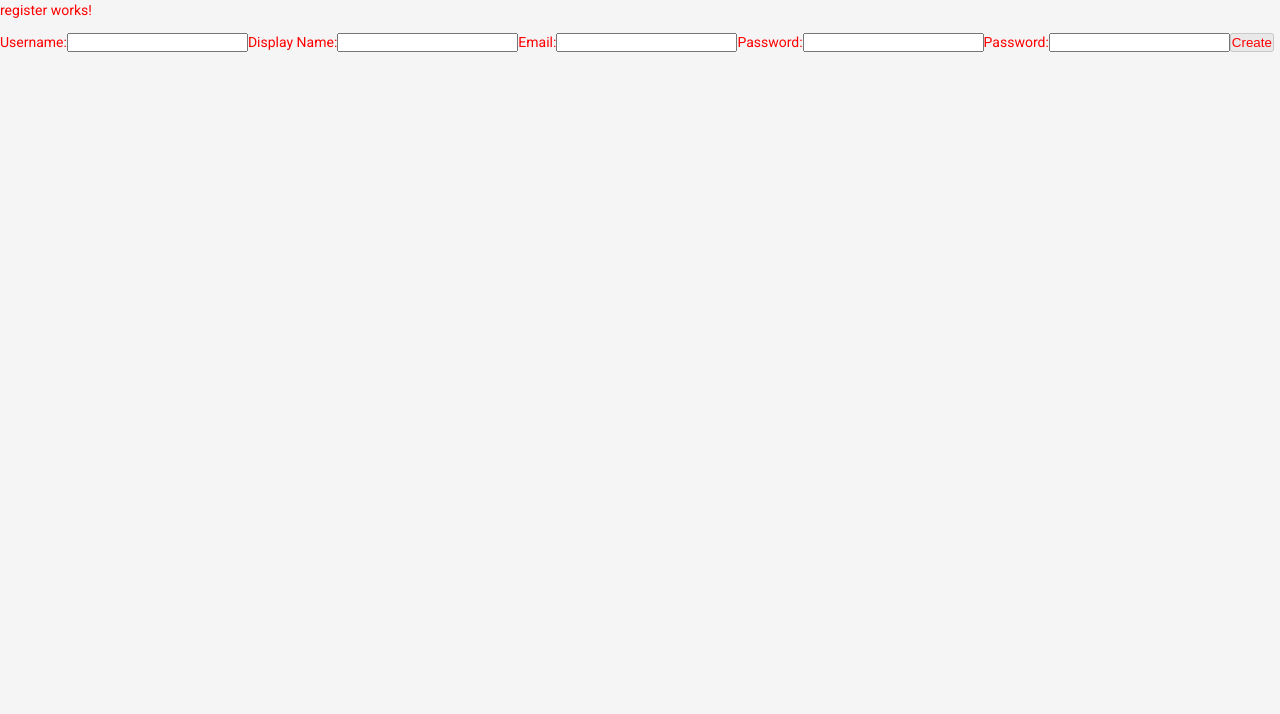
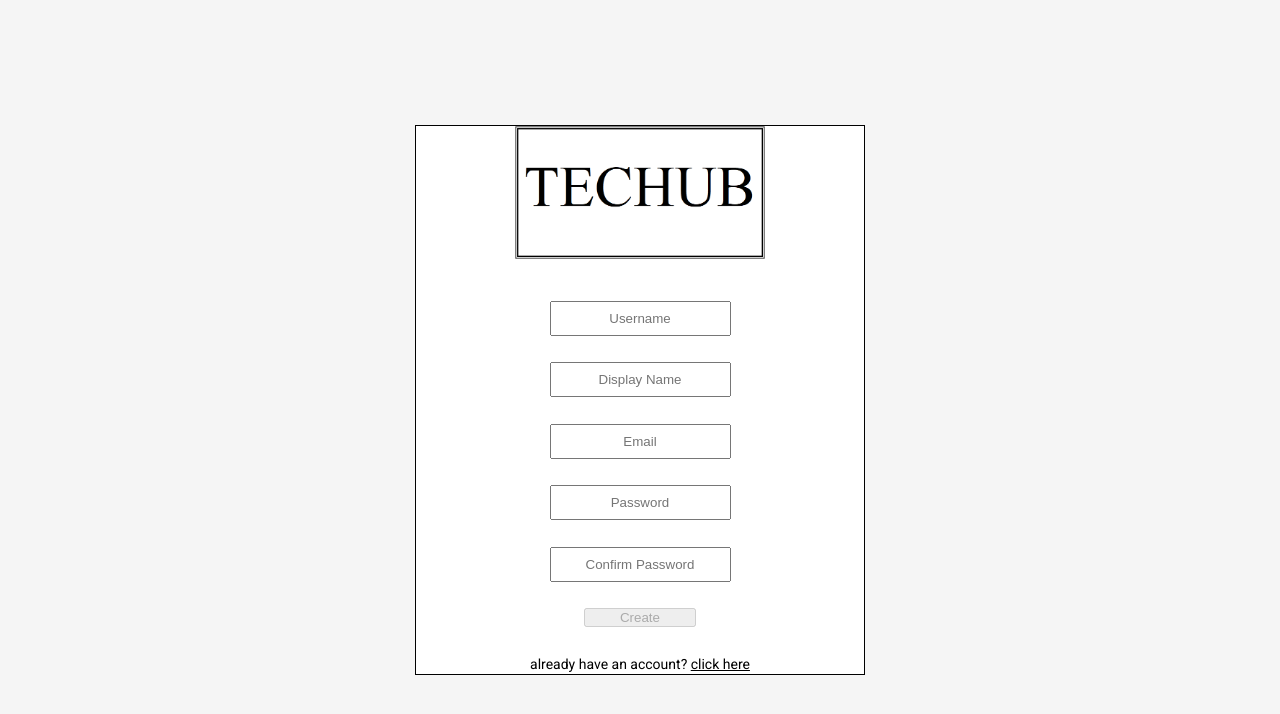
Before and after one commit to Orangutan-Union/Frontend, an Angular app: page /register in a window 1280 px wide. Shown: the top 714 px of the page. Built offline with nearby package versions, Linux system fonts and the light colour scheme.

Commit message:
Login Register homefeed

```diff
--- a/src/app/components/home/home.component.css
+++ b/src/app/components/home/home.component.css
@@ -1,53 +1,38 @@
-.TopHeader{
-    /* background-image: linear-gradient( rgb(31, 31, 31), rgb(44, 44, 44)); */
+.homeFeed{
+    display: flex;
     justify-content: space-around;
-    height: 15vh;
+    padding-top: 15px;
     align-items: center;
-    display: flex;
-}
-
-
-.ProfilImg{
-    width: 12vmin;
-    border-radius: 50%;
-    aspect-ratio: 1/1;
-    object-fit: cover;
-    object-position: 50% center;
-}
-
-.CompanyName{
-    /* background: teal; */
-    border-radius: 5%;
-    transform: rotate(10deg);
-    outline: white 1px solid;
-}
-.CompanyName h1{
-    color: whitesmoke;
-    font-size: 5vmin;
-    width: 15vmin;
-    text-align: center;
-    margin-top: 13px;
-    transform: rotate(-20deg);
-}
-.CotainerSearch{
-    box-shadow: 5px 5px 5px #535151;
-    position: relative;
-    height: 2vmax;
-    background-color: white;
-    border-radius: 6px;
-}
-.CotainerSearch input{
-    position: relative;
-    height: 100%;
-    width: 50vmin;
-    padding: 0 15px;
-    outline: none;
-    border: none;
-    border-radius: 6px;
 }
 
 .divider{
-    width: 90vmax;
-    border: solid rgba(21, 20, 20, 0.8) 1px;
-    margin:5px auto;;
+    height: 2px;
+    width: 90vw;
+    border: solid black 2px;
+    margin: 3px auto;
+    border-radius: 100%;
 }
+
+.LogoImg{
+    width: 6vw;
+    height: 6vh;
+}
+
+.TopSeachBar{
+    font-size: 1.3rem;
+    color: black;
+    width: 30vw;
+    height: 5vh;
+}
+
+.ProfilImg{
+    width: 4vw;
+    height: 4vw;
+    border-radius: 50%;
+    object-fit: cover;
+    object-position: center;
+}
+
+.feed{
+    height: 100%;
+}
--- a/src/app/components/home/home.component.html
+++ b/src/app/components/home/home.component.html
@@ -1,20 +1,12 @@
-<!-- <div id="TopHeader" class="TopHeader">
-    <div class="CompanyName">
-        <img src=".." alt="">
+   <div class="homeFeed">
+        <img class="LogoImg" src="../../../assets/Udklip.PNG" alt="">
+        <div class="ContainerSearch">
+            <input class="TopSeachBar" type="text" placeholder="Search..">
+        </div>
+        <img class="ProfilImg" src="https://images.unsplash.com/photo-1540573133985-87b6da6d54a9?ixlib=rb-4.0.3&ixid=MnwxMjA3fDB8MHxwaG90by1wYWdlfHx8fGVufDB8fHx8&auto=format&fit=crop&w=1176&q=80" alt="">
     </div>
-    <div class="CotainerSearch">
-      <input class="TopSeachBar" type="text" placeholder="Search..">
+    <div class="divider"></div>
+
+    <div class="feed">
+
     </div>
-    <div>
-      <span>
-
-      </span>
-      <img class="ProfilImg" src="https://images.unsplash.com/photo-1540573133985-87b6da6d54a9?ixlib=rb-4.0.3&ixid=MnwxMjA3fDB8MHxwaG90by1wYWdlfHx8fGVufDB8fHx8&auto=format&fit=crop&w=1176&q=80" alt="">
-    </div>
-  </div>
-  <div class="divider"></div>
-   -->
-
-   <div class="homeFeed">
-    <img src="" alt="">
-   </div>
--- a/src/app/components/login/login.component.css
+++ b/src/app/components/login/login.component.css
@@ -0,0 +1,44 @@
+.logo{
+    margin-top: 100px;
+    width: 250px;
+    margin: 0px 0px 15px 0px;
+}
+
+.OuterPage{
+    display: flex;
+    flex-direction: column;
+    justify-content: center;
+    align-items: center;
+    height: 100vh;
+}
+
+.InnerPage{
+    background-color: white;
+    height: 550px;
+    width: 450px;
+    justify-content: space-between;
+    border: 1px solid black;
+    display: flex;
+    flex-direction: column;
+    align-items: center;
+}
+
+.InnerPage > span > input{
+    width: 100%;
+    height: 35px;
+}
+
+.InnerPage > span{
+    align-items: center;
+    display: flex;
+    flex-direction: column;
+}
+
+a{
+    color: black;
+    text-decoration: none;
+}
+
+button{
+    width: 25%;
+}
--- a/src/app/components/login/login.component.html
+++ b/src/app/components/login/login.component.html
@@ -1,14 +1,15 @@
-<p>login works!</p>
-
-<div>
-    <form (ngSubmit)="submitLogin()">
-        <label for="username">Username:</label>
-        <input type="text" id="username" name="username" #userName="ngModel" [(ngModel)]="login.username" required>
-
-        <label for="password">Password:</label>
-        <input type="password" id="password" name="password" #password="ngModel" [(ngModel)]="login.password" required>
-
-        <button type="submit">Login</button>
+<div class="OuterPage">
+    <form class="InnerPage" (ngSubmit)="submitLogin()">
+        <img class="logo" src="../../../assets/Udklip.PNG" alt="">
+        <span>
+            <!-- <label for="username">Username:</label> -->
+            <input placeholder="Username" type="text" id="username" name="username" #userName="ngModel" [(ngModel)]="login.username" required>
+        </span>
+        <span>
+            <!-- <label for="password">Password:</label> -->
+            <input  placeholder="Password" type="password" id="password" name="password" #password="ngModel" [(ngModel)]="login.password" required>
+        </span>
+            <button type="submit">Login</button>
+            <a routerLink="/register">Dont have an account yet? <u>click here</u></a>
     </form>
 </div>
-<button routerLink="/register">Create Account</button>
--- a/src/app/components/register/register.component.css
+++ b/src/app/components/register/register.component.css
@@ -0,0 +1,41 @@
+.logo{
+    width: 250px;
+    margin: 0px 0px 15px 0px;
+}
+
+.OuterPage{
+    display: flex;
+    flex-direction: column;
+    justify-content: center;
+    align-items: center;
+    height: 100vh;
+}
+
+.InnerPage{
+    background-color: white;
+    height: 550px;
+    width: 450px;
+    justify-content: space-between;
+    border: 1px solid black;
+    display: flex;
+    flex-direction: column;
+    align-items: center;
+}
+
+.InnerPage > span > input{
+    width: 100%;
+    height: 35px;
+}
+.InnerPage > span{
+    align-items: center;
+    display: flex;
+    flex-direction: column;
+}
+a{
+    color: black;
+    text-decoration: none;
+}
+
+button{
+    width: 25%;
+}
--- a/src/app/components/register/register.component.html
+++ b/src/app/components/register/register.component.html
@@ -1,22 +1,27 @@
-<p>register works!</p>
-
-<div>
-    <form (ngSubmit)="onSubmit()" #myForm="ngForm">
-        <label for="username">Username:</label>
-        <input type="text" id="username" name="username" #userName="ngModel" [(ngModel)]="user.username" required>
-
-        <label for="displayName">Display Name:</label>
-        <input type="text" id="displayName" name="displayName" #displayName="ngModel" [(ngModel)]="user.displayName" required>
-
-        <label for="email">Email:</label>
-        <input type="email" id="email" name="email" #email="ngModel" [(ngModel)]="user.email" required>
-
-        <label for="password">Password:</label>
-        <input type="password" id="password" name="password" #password="ngModel" [(ngModel)]="user.password" required>
-
-        <label for="verifyPassword">Password:</label>
-        <input type="password" id="verifyPassword" name="verifyPassword" #verifyPassword="ngModel" [(ngModel)]="user.verifyPassword" required>
-
-        <button type="submit" mat-raised-button color="primary" [disabled]="myForm.invalid || user.password !== user.verifyPassword">Create</button>
-      </form>
-</div>
+  <div class="OuterPage">
+      <form class="InnerPage" (ngSubmit)="onSubmit()" #myForm="ngForm">
+          <img class="logo" src="../../../assets/Udklip.PNG" alt="">
+        <span>
+          <!-- <label for="username">Username:</label> -->
+          <input placeholder="Username" type="text" id="username" name="username" #userName="ngModel" [(ngModel)]="user.username" required>
+        </span>
+        <span>
+          <!-- <label for="displayName">Display Name:</label> -->
+          <input placeholder="Display Name" type="text" id="displayName" name="displayName" #displayName="ngModel" [(ngModel)]="user.displayName" required>
+        </span>
+        <span>
+          <!-- <label for="email">Email:</label> -->
+          <input placeholder="Email" type="email" id="email" name="email" #email="ngModel" [(ngModel)]="user.email" required>
+        </span>
+        <span>
+          <!-- <label for="password">Password:</label> -->
+          <input placeholder="Password" type="password" id="password" name="password" #password="ngModel" [(ngModel)]="user.password" required>
+        </span>
+        <span>
+          <!-- <label for="verifyPassword">Confirm Password:</label> -->
+          <input placeholder="Confirm Password" type="password" id="verifyPassword" name="verifyPassword" #verifyPassword="ngModel" [(ngModel)]="user.verifyPassword" required>
+        </span>
+          <button type="submit" mat-raised-button color="primary" [disabled]="myForm.invalid || user.password !== user.verifyPassword">Create</button>
+          <a routerLink="/login">already have an account? <u>click here</u></a>
+        </form>
+  </div>
--- a/src/styles.css
+++ b/src/styles.css
@@ -1,5 +1,5 @@
 /* You can add global styles to this file, and also import other style files */
-*{margin: 0; padding: 0;  box-sizing: border-box;  color: red;}
+*{margin: 0; padding: 0;  box-sizing: border-box; overflow-x: hidden;}
 body{
     background: whitesmoke;
     height: 100vh;
@@ -8,3 +8,7 @@ body{
 }
 html, body { height: 100%; }
 body { margin: 0; font-family: Roboto, "Helvetica Neue", sans-serif; }
+
+input{
+    text-align: center;
+}
```
